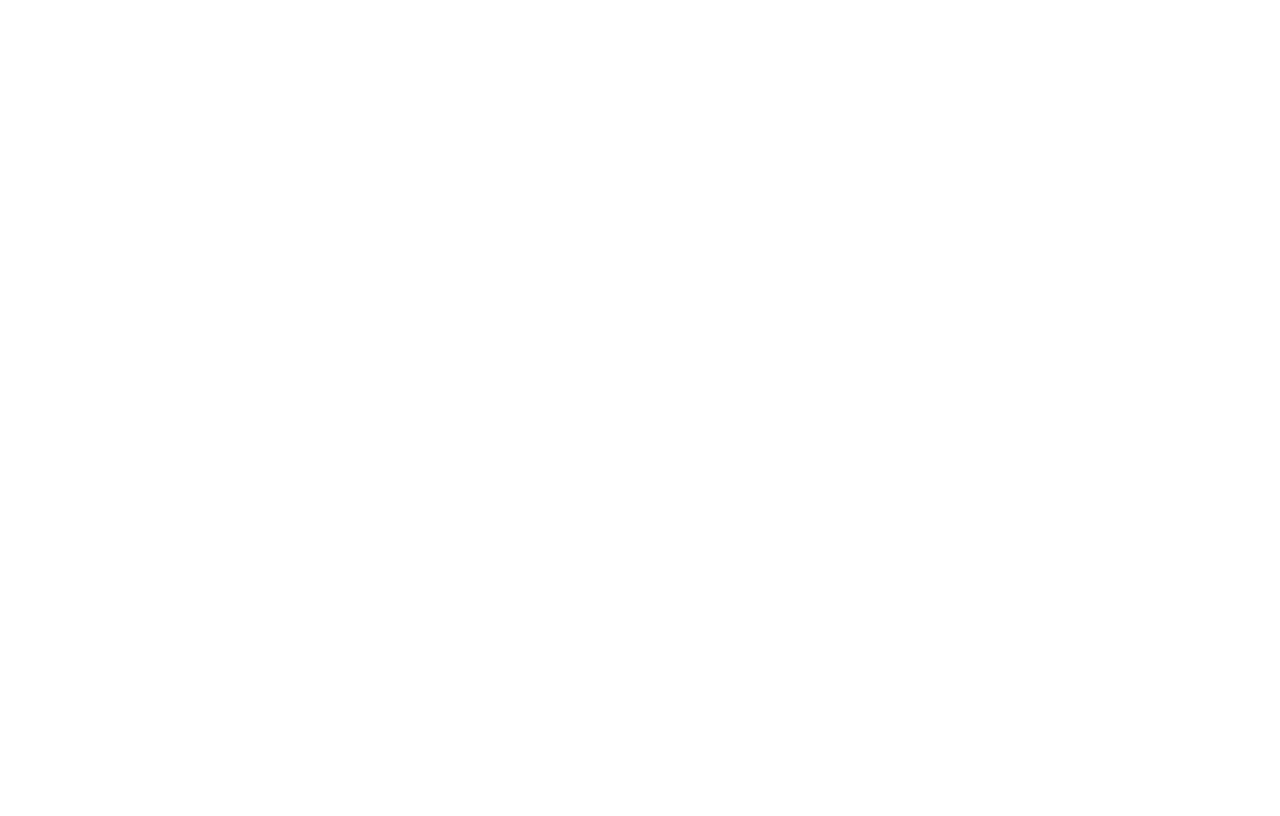
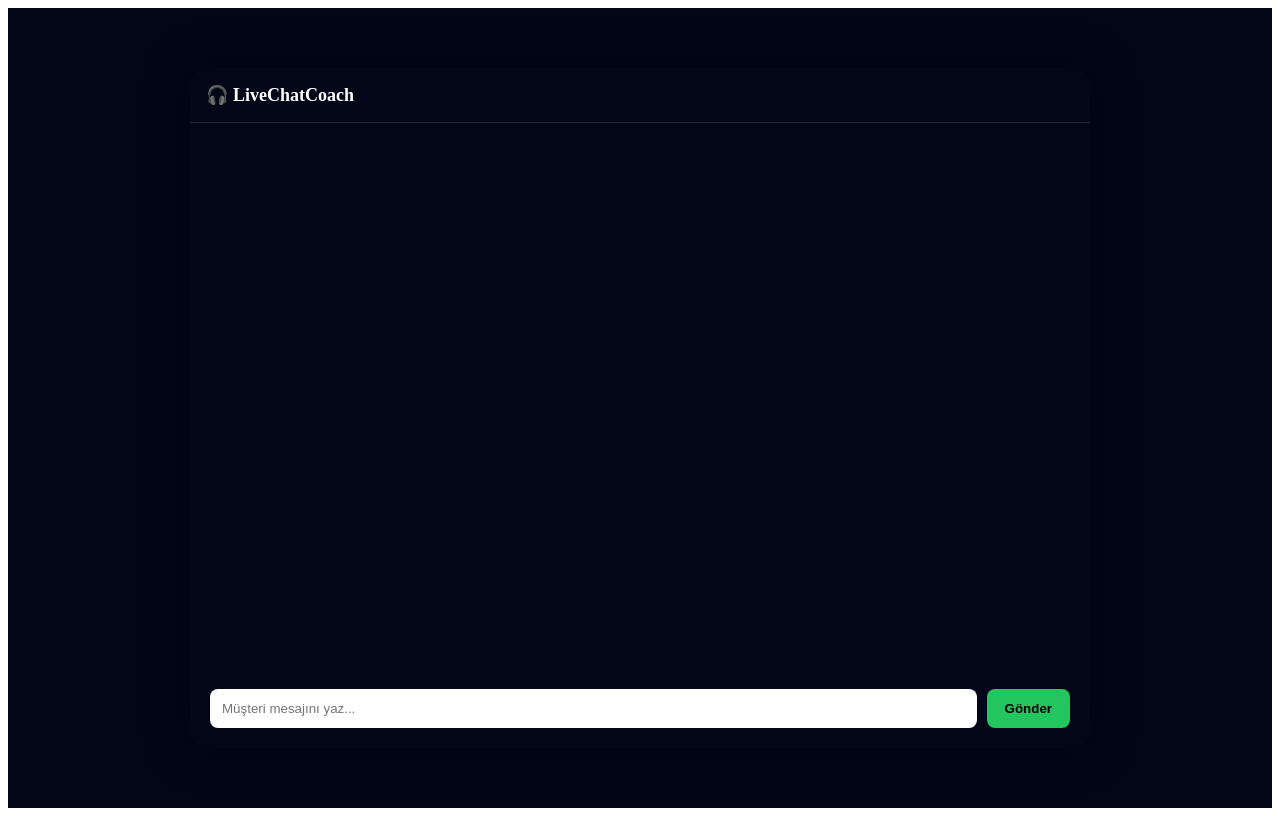
Before and after one commit to bonuscityreklam-glitch/livechatcoach-frontend, a Next.js app: page / in a window 1280 px wide. Built offline with nearby package versions, Linux system fonts and the light colour scheme; no server answers.

Commit message:
page.tsx

```diff
--- a/src/app/page.tsx
+++ b/src/app/page.tsx
@@ -1,22 +1,42 @@
-"use client";
+import ChatBox from "@/components/ChatBox";
 
-import { useEffect, useState } from "react";
+export default function Page() {
+  return (
+    <main
+      style={{
+        height: "100vh",
+        background: "linear-gradient(135deg, #020617, #020617)",
+        display: "flex",
+        justifyContent: "center",
+        alignItems: "center",
+      }}
+    >
+      <div
+        style={{
+          width: "100%",
+          maxWidth: 900,
+          height: "85vh",
+          background: "#020617",
+          borderRadius: 16,
+          boxShadow: "0 0 40px rgba(0,0,0,0.6)",
+          display: "flex",
+          flexDirection: "column",
+        }}
+      >
+        <header
+          style={{
+            padding: 16,
+            borderBottom: "1px solid #1f2937",
+            color: "white",
+            fontWeight: "bold",
+            fontSize: 18,
+          }}
+        >
+          🎧 LiveChatCoach
+        </header>
 
-export default function Home() {
-  const [status, setStatus] = useState("Yükleniyor...");
-
-  useEffect(() => {
-    fetch(`${process.env.NEXT_PUBLIC_API_URL || "https://api.livechatcoach.com"}/health`)
-      .then(res => res.text())
-      .then(data => setStatus(data))
-      .catch(() => setStatus("API bağlantı hatası"));
-  }, []);
-
-  return (
-    <main style={{ padding: 40, color: "white" }}>
-      <h1>LiveChatCoach</h1>
-      <p>Backend Durumu:</p>
-      <pre>{status}</pre>
+        <ChatBox />
+      </div>
     </main>
   );
 }
```
